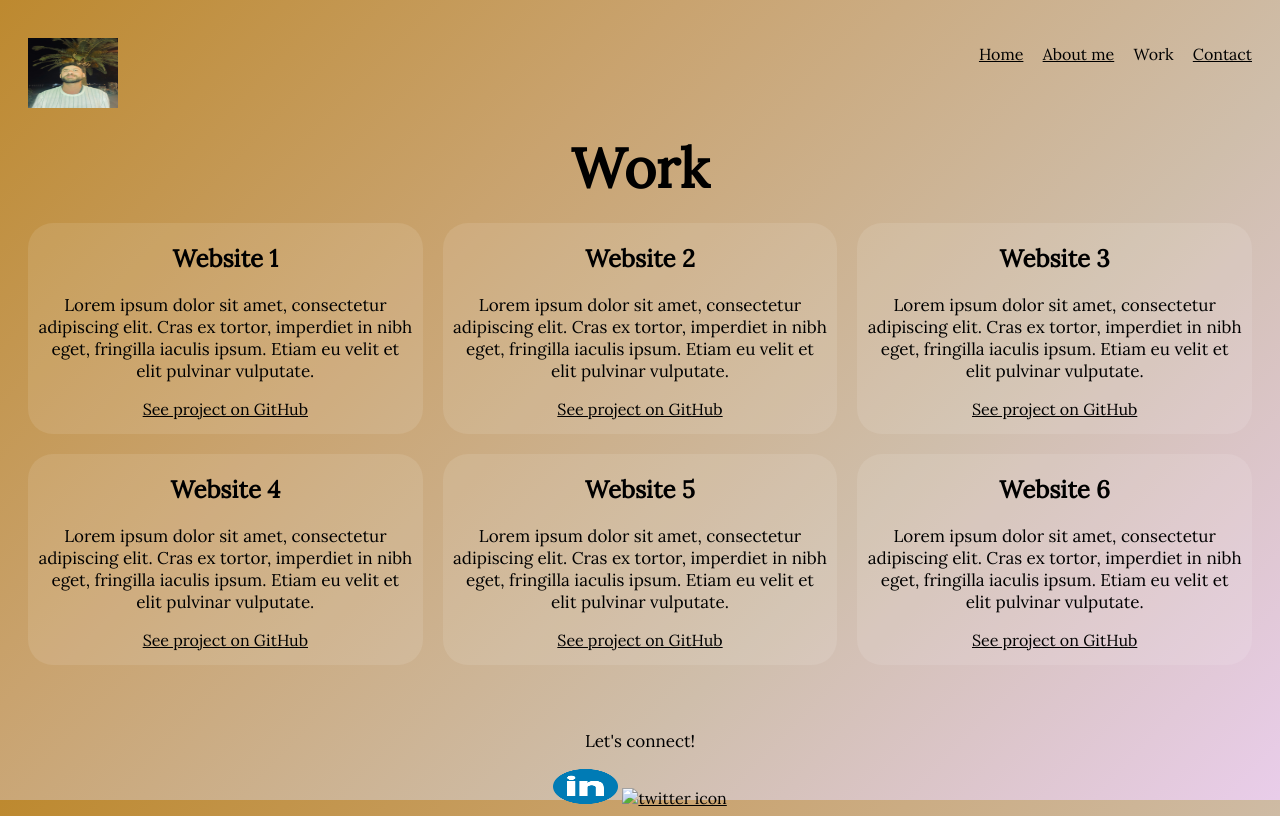
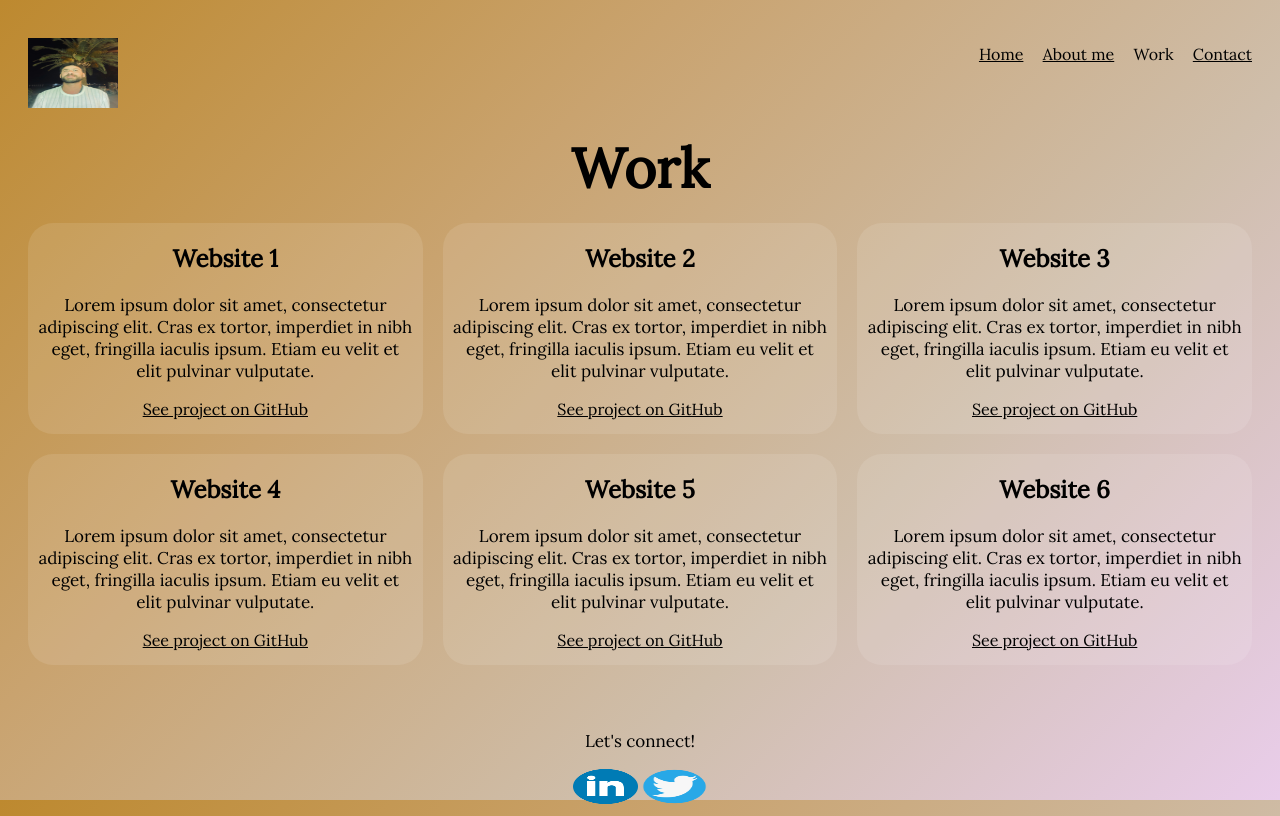
Before and after one commit to Rahmani2023/website-portfolio-, a plain HTML site: page work.html in a window 1280 px wide. Drawn offline with Linux system fonts and the light colour scheme; a script that the page names is missing.

Commit message:
add portfolio
add portfolio on work peges

```diff
--- a/work.html
+++ b/work.html
@@ -101,7 +101,7 @@
     <div class="social-media">
         <a href="https://www.linkedin.com/in/rahmani-mousa-74a597241/" target="_blank"><img src="/website-portfolio-/images/iconlinkedin.png"
                 alt="linkedIn icon"width="65" height="35"></a>
-        <a href="https://twitter.com/Abdulrahma14440" target="_blank"><img src="/website-portfo-/images/icontwitter.png" alt="twitter icon"width="65" height="35"></a>
+        <a href="https://twitter.com/Abdulrahma14440" target="_blank"><img src="/website-portfolio-/images/icontwitter.png" alt="twitter icon"width="65" height="35"></a>
 
 
     </div>
```
